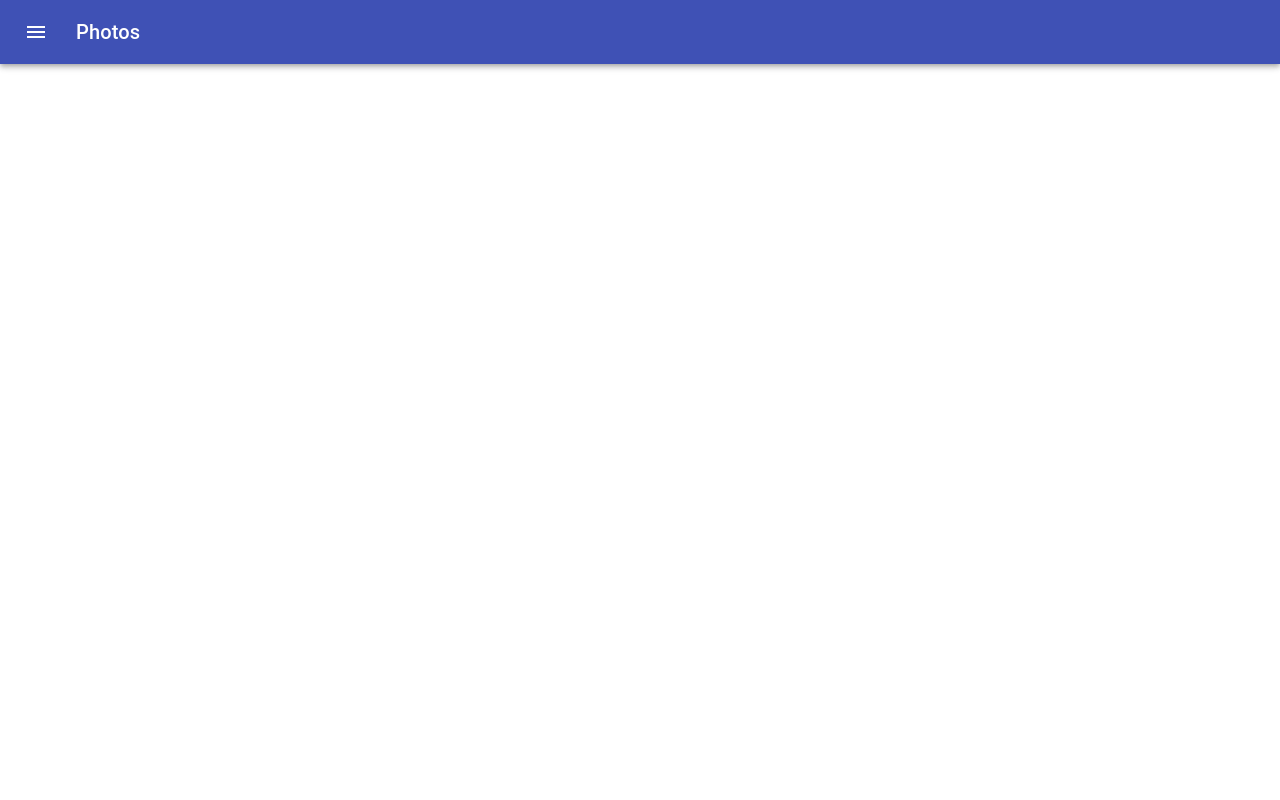
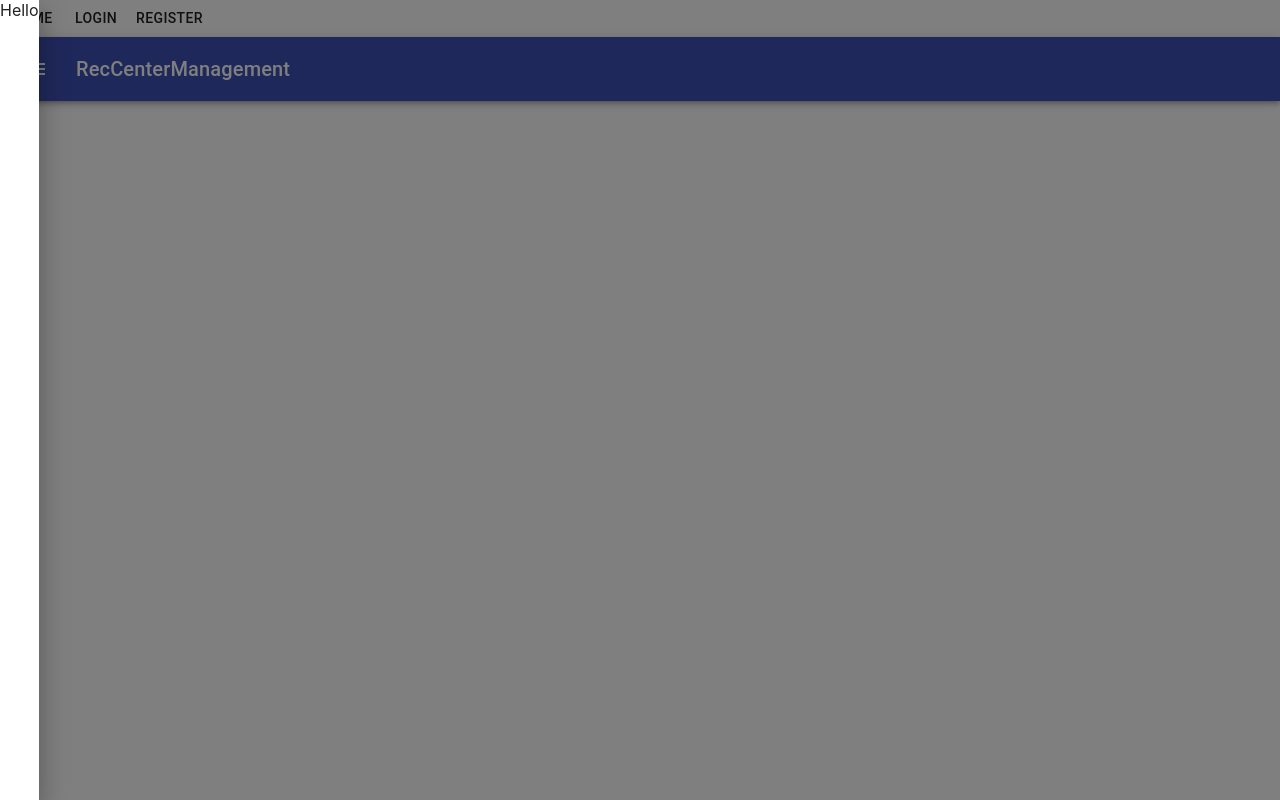
Before and after one commit to RecCenterManagement/rec-management-frontend, a React (Create React App) app: page / in a window 1280 px wide. Both pictures are taken after a click on the button "menu". Built offline with nearby package versions, Linux system fonts and the light colour scheme.

Commit message:
Adds react router to App.js

```diff
--- a/src/App.js
+++ b/src/App.js
@@ -1,4 +1,4 @@
-import React from 'react';
+import React, { useState } from 'react';
 import { makeStyles } from '@material-ui/core/styles';
 import AppBar from '@material-ui/core/AppBar';
 import Toolbar from '@material-ui/core/Toolbar';
@@ -9,6 +9,8 @@ import AccountCircle from '@material-ui/icons/AccountCircle';
 import MenuItem from '@material-ui/core/MenuItem';
 import Menu from '@material-ui/core/Menu';
 import { useSelector } from 'react-redux'
+import { Button, Drawer } from '@material-ui/core';
+import { BrowserRouter as Router, Route, Link } from "react-router-dom";
 
 const useStyles = makeStyles(theme => ({
   root: {
@@ -18,24 +20,26 @@ const useStyles = makeStyles(theme => ({
     marginRight: theme.spacing(2),
   },
   title: {
+    color: 'white',
+    textDecoration: 'none',
     flexGrow: 1,
   },
 }));
 
-
-function App() {
-  const classes = useStyles();
-
+const Home = () => {
+  const classes = useStyles()
   const authenticated = useSelector(state => state.authentication.isAuthenticated)
+  const [drawer, setDrawer] = useState(false)
 
   return (
+    <>
     <AppBar position="static">
         <Toolbar>
-          <IconButton edge="start" className={classes.menuButton} color="inherit" aria-label="menu">
+          <IconButton edge="start" className={classes.menuButton} color="inherit" aria-label="menu" onClick={() => setDrawer(true)}>
             <MenuIcon />
           </IconButton>
-          <Typography variant="h6" className={classes.title}>
-            Photos
+          <Typography variant="h6" className={classes.title} component={Link} to="/">
+            RecCenterManagement
           </Typography>
             {authenticated && <div>
               <IconButton
@@ -67,6 +71,32 @@ function App() {
             </div>}
         </Toolbar>
       </AppBar>
+      <Drawer open={drawer} onClose={() => setDrawer(false)}>
+        Hello
+      </Drawer>
+      </>
+      )
+}
+
+const Login = () => (<div></div>)
+const Register = () => (<div></div>)
+
+
+function App() {
+
+  return (
+    <Router>
+      <div>
+      <Button component={Link} to="/">Home</Button>
+      <Button component={Link} to="/login">Login</Button>
+      <Button component={Link} to="/register">Register</Button>
+
+
+        <Route exact path="/" component={Home}/>
+        <Route path="/login" component={Login} />
+        <Route path="/topics" component={Register} />
+      </div>
+    </Router>
   );
 }
 
```
